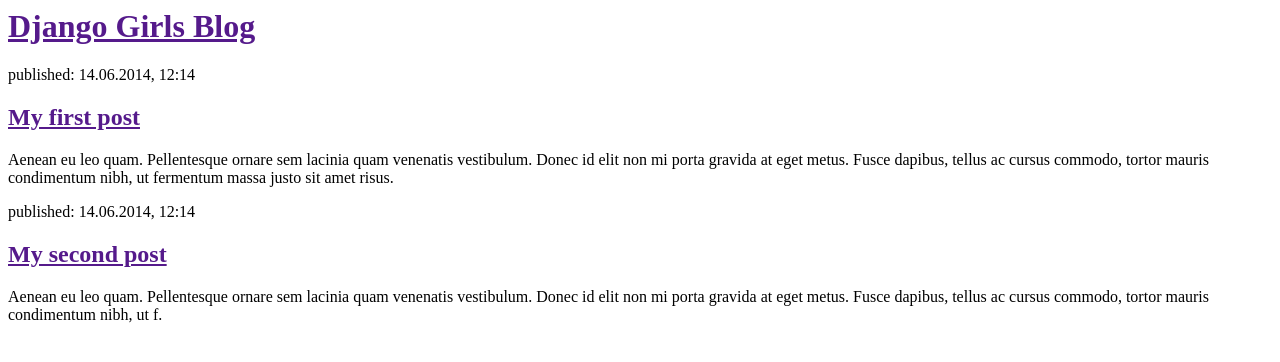
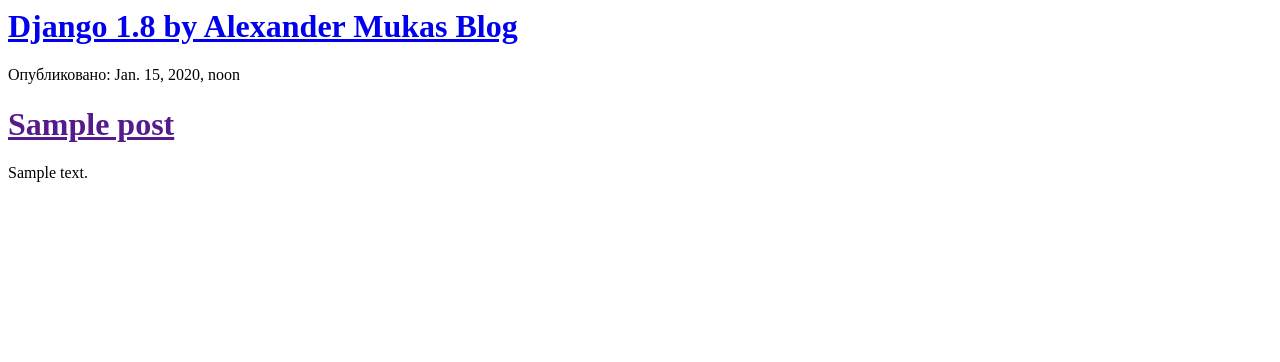
Before and after one commit to AlexanderMukas/my-first-blog, a Django app: template blog/templates/blog/post_list.html in a window 1280 px wide. Shown: the top 362 px of the page. Run offline with Django 3.2, Linux system fonts and the light colour scheme; the template is opened without the code that fills it: values that come from a table or form of the project are taken from there, others are empty; tables that the repository leaves empty hold one stand-in row (values such as "Sample post"); parts of the project's set-up code (start-up, migrations or seed data) failed here and were passed over.

Commit message:
Modified templates to display posts from database.

```diff
--- a/blog/templates/blog/post_list.html
+++ b/blog/templates/blog/post_list.html
@@ -1,22 +1,20 @@
     <html>
         <head>
-            <title>Django Girls blog</title>
+            <title>Django 1.8 blog</title>
+            <meta charset="UTF-8" />
         </head>
         <body>
-            <div>
-                <h1><a href="">Django Girls Blog</a></h1>
-            </div>
 
             <div>
-                <p>published: 14.06.2014, 12:14</p>
-                <h2><a href="">My first post</a></h2>
-                <p>Aenean eu leo quam. Pellentesque ornare sem lacinia quam venenatis vestibulum. Donec id elit non mi porta gravida at eget metus. Fusce dapibus, tellus ac cursus commodo, tortor mauris condimentum nibh, ut fermentum massa justo sit amet risus.</p>
-            </div>
-
-            <div>
-                <p>published: 14.06.2014, 12:14</p>
-                <h2><a href="">My second post</a></h2>
-                <p>Aenean eu leo quam. Pellentesque ornare sem lacinia quam venenatis vestibulum. Donec id elit non mi porta gravida at eget metus. Fusce dapibus, tellus ac cursus commodo, tortor mauris condimentum nibh, ut f.</p>
-            </div>
+        		<h1><a href="/">Django 1.8 by Alexander Mukas Blog</a></h1>
+    		</div>
+    		<!--Переменную posts мы добавляли с blog/views.py -->
+    		{% for post in posts %}
+        		<div>
+            		<p>Опубликовано: {{ post.published_date }}</p>
+            		<h1><a href="">{{ post.title }}</a></h1>
+            		<p>{{ post.text|linebreaks }}</p>
+        		</div>
+    		{% endfor %}
         </body>
     </html>
```
Also changed, not shown: blog/views.py (+10 -2 lines).
